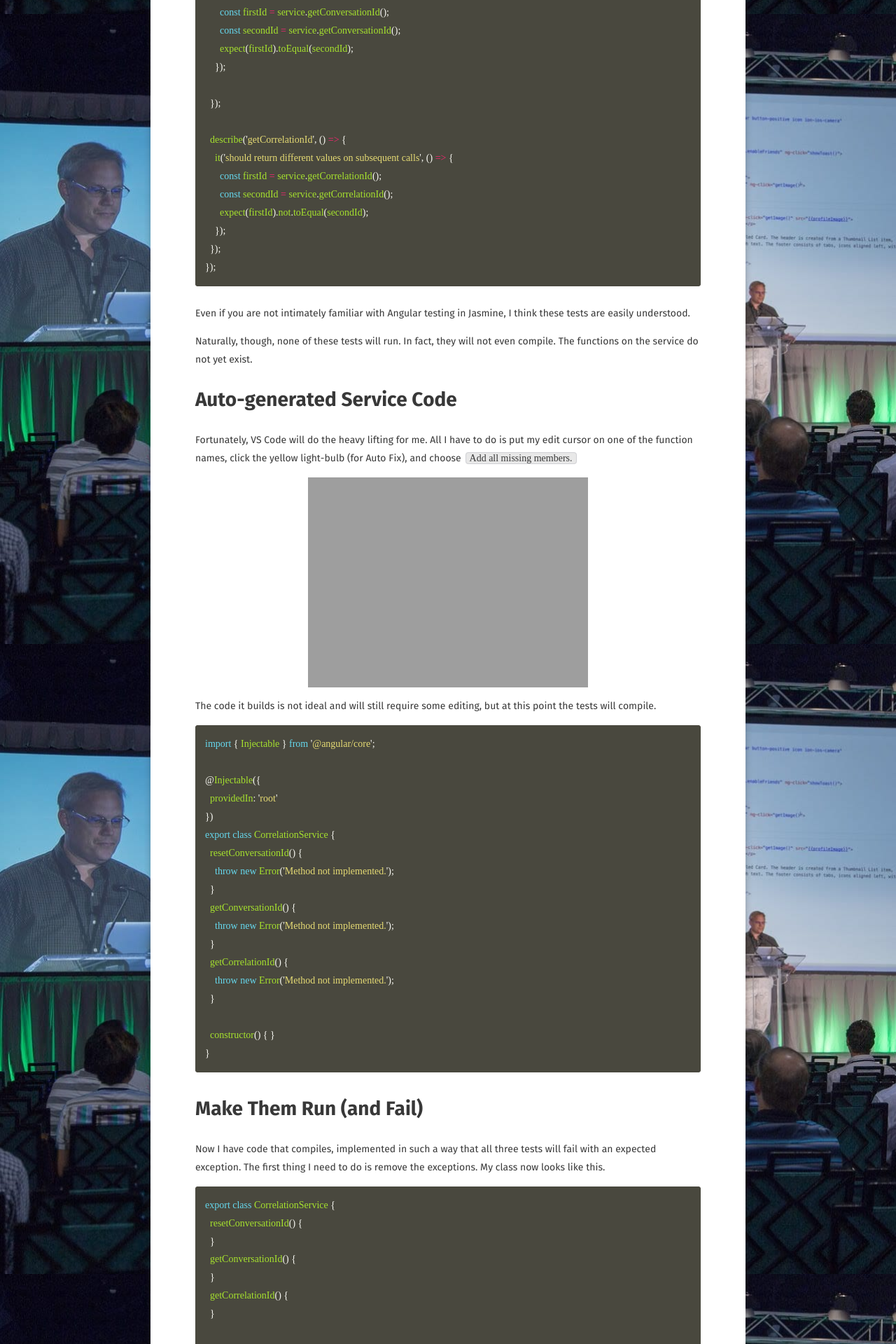
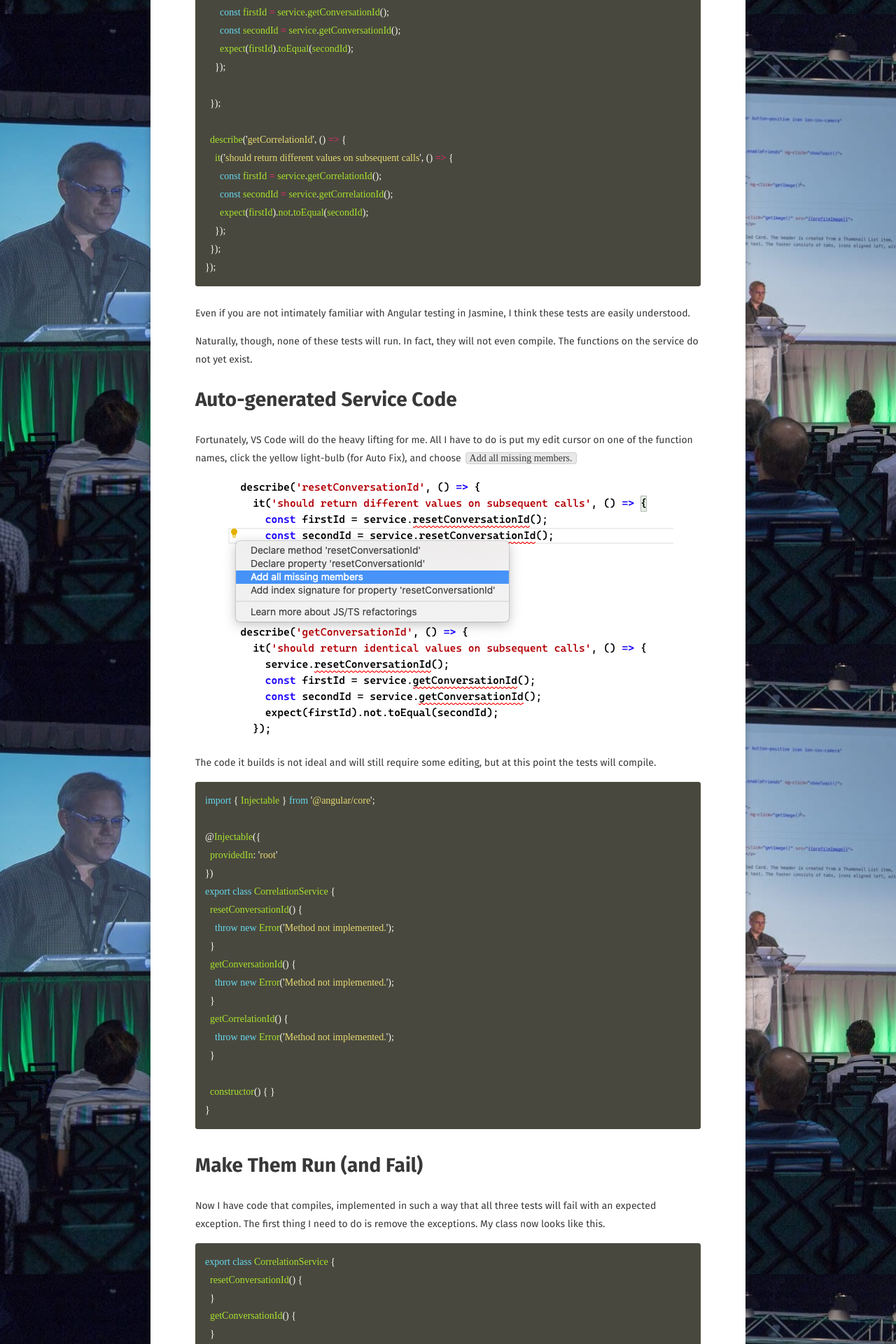
Before and after one commit to walkingriver/walkingriver.github.io, a Jekyll site: the page built from _posts/2020-10-26-angular-tdd.md, in a window 1280 px wide. Shown: the part 4480-6400 px from the top of the page at 70% size. Built offline with Jekyll 4.4.1, drawn with Linux system fonts in a browser that asks for light colours; some web fonts are replaced.

Commit message:
Fixed image URL

```diff
--- a/_posts/2020-10-26-angular-tdd.md
+++ b/_posts/2020-10-26-angular-tdd.md
@@ -172,7 +172,7 @@ Naturally, though, none of these tests will run. In fact, they will not even com
 
 Fortunately, VS Code will do the heavy lifting for me. All I have to do is put my edit cursor on one of the function names, click the yellow light-bulb (for Auto Fix), and choose `Add all missing members.`
 
-![VS Code adds missing service functionality](https://walkingriver.com/assets/imgvs-code-add-missing.png)
+![VS Code adds missing service functionality](https://walkingriver.com/assets/img/vs-code-add-missing.png)
 
 The code it builds is not ideal and will still require some editing, but at this point the tests will compile.
 
```
